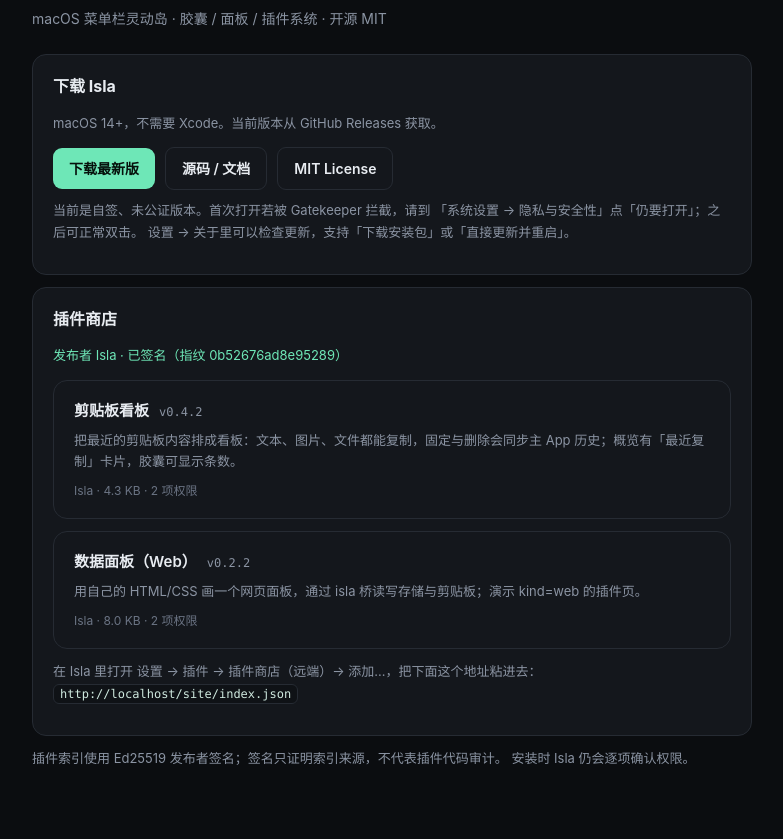
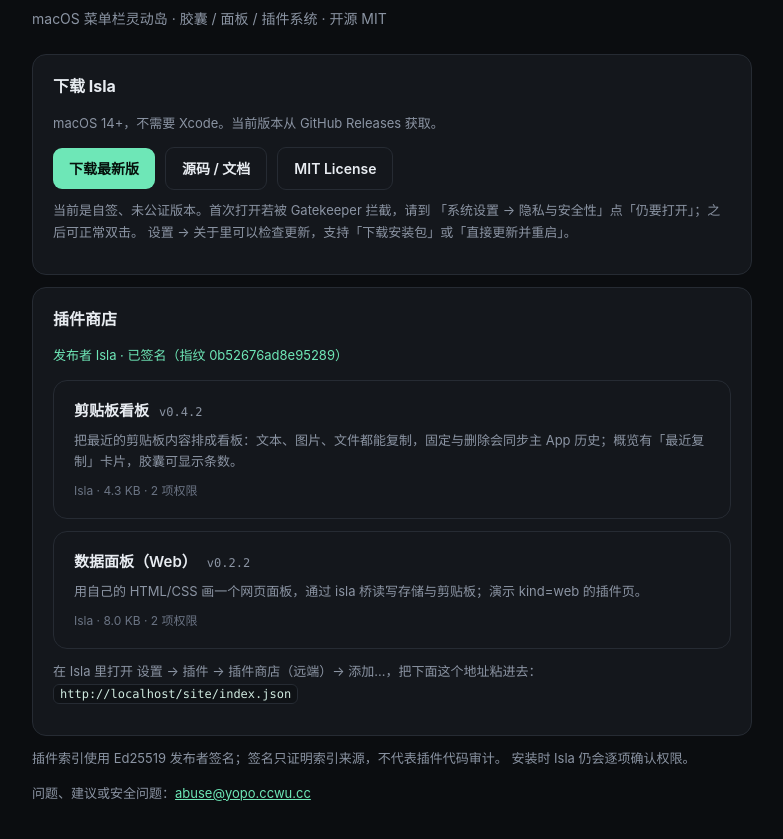
Before and after one commit to LLllCCC/Isla, a plain HTML site: page site/index.html in a window 1280 px wide. Shown: the part 105-944 px from the top of the page, without its empty margins (248-1031 px from the left). Drawn offline with Linux system fonts and the light colour scheme; files whose address does not match are found by name.

Commit message:
docs: add public contact email

```diff
--- a/site/index.html
+++ b/site/index.html
@@ -90,6 +90,9 @@
     插件索引使用 Ed25519 发布者签名；签名只证明索引来源，不代表插件代码审计。
     安装时 Isla 仍会逐项确认权限。
   </p>
+  <p class="note">
+    问题、建议或安全问题：<a href="mailto:abuse@yopo.ccwu.cc">abuse@yopo.ccwu.cc</a>
+  </p>
 </main>
 <script>
   const base = location.origin + location.pathname.replace(/index\.html$/, "");
```
Also changed, not shown: 5 other files.
